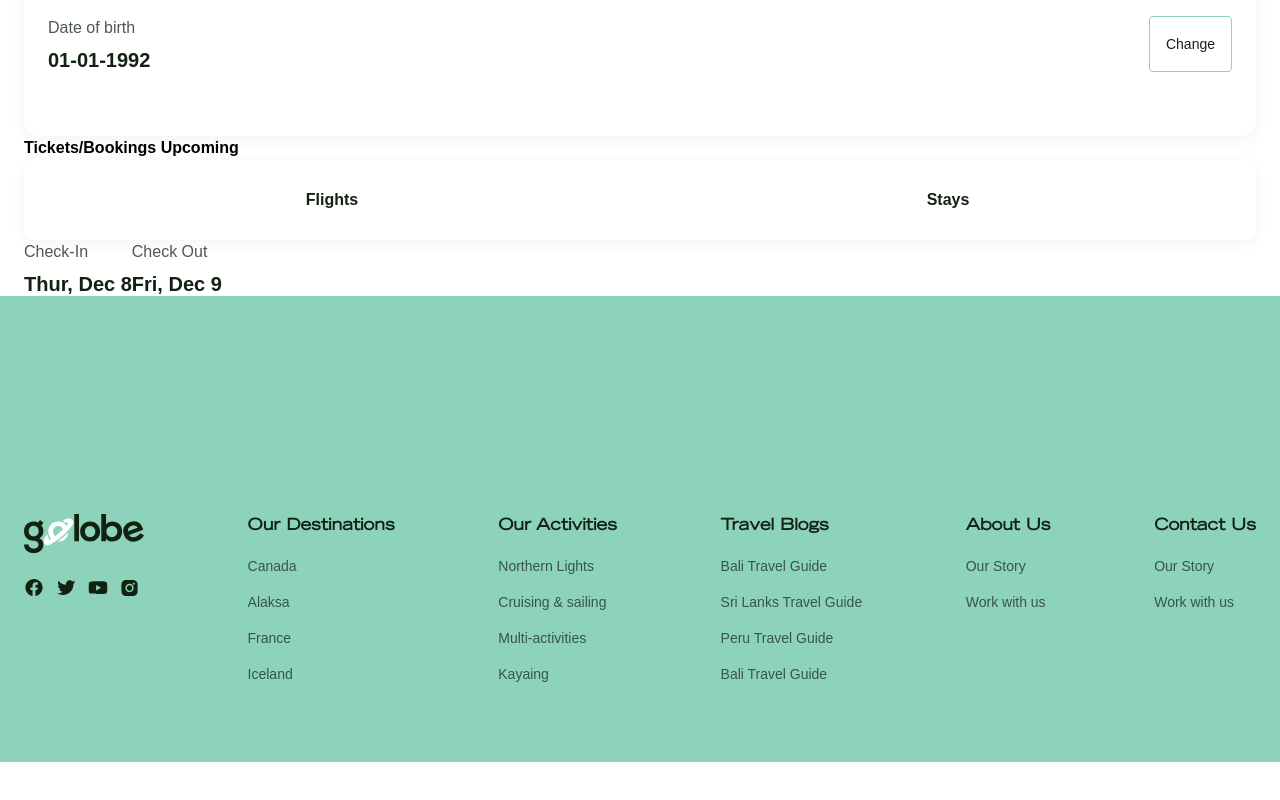
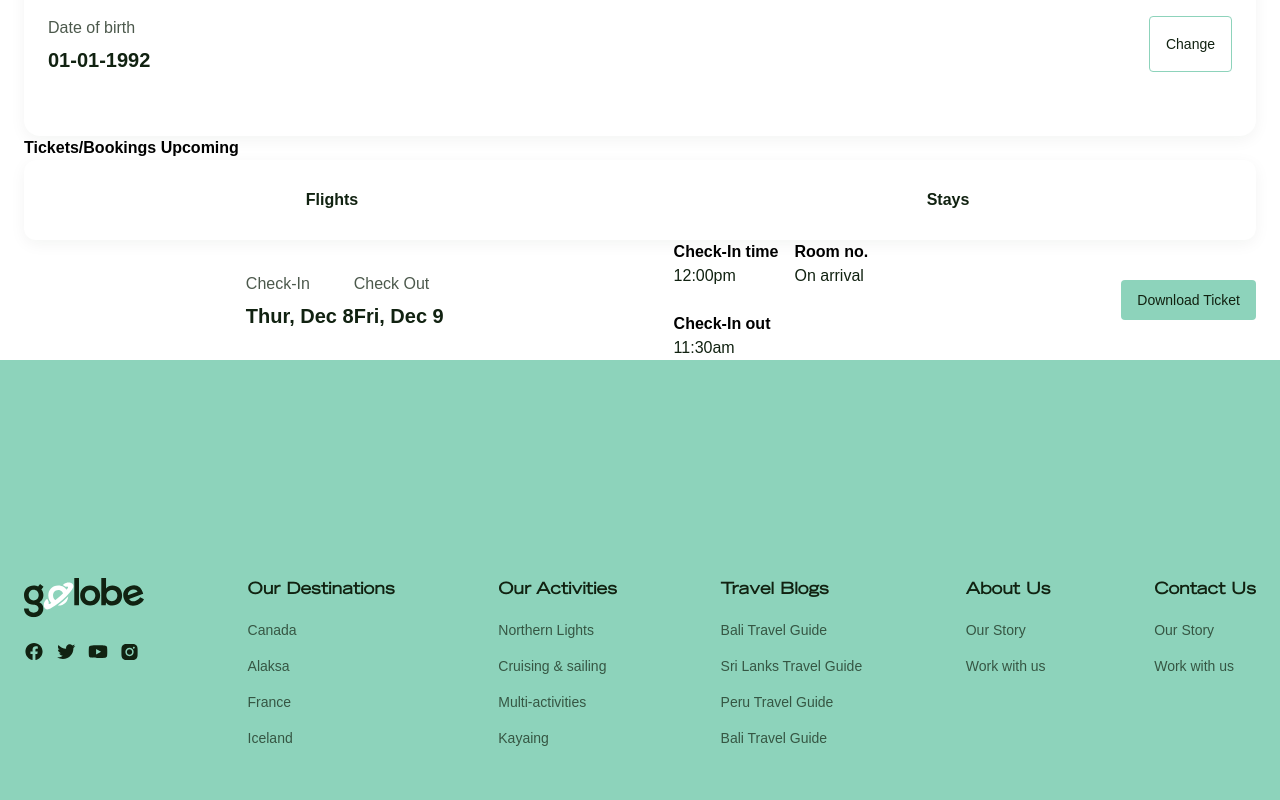
Before and after one commit to progdidi/globe, a React (Create React App) app: page / in a window 1280 px wide. Shown: the part 1613-2413 px from the top of the page. Before the commit the page ends 2375 px from the top, so only its background shows below. Built offline with nearby package versions, Linux system fonts and the light colour scheme.

Commit message:
feat: feat AccountPage

```diff
--- a/src/pages/AccountPage/HistoryItem/HistoryItem.js
+++ b/src/pages/AccountPage/HistoryItem/HistoryItem.js
@@ -18,6 +18,32 @@ const HistoryItem = () => {
                     <p className="user-history__date-text">Fri, Dec 9</p>
                 </div>
             </div>
+
+            <div className="user-history__details">
+                <div className="history-detail__item">
+                    <img src="" alt="" className="history-detail__item-img" />
+                    <div>
+                        <h6 className="history-detail__item-titlr">Check-In time</h6>
+                        <p className="history-detail__item-text">12:00pm</p>
+                    </div>
+                </div>
+                <div className="history-detail__item">
+                    <img src="" alt="" className="history-detail__item-img" />
+                    <div>
+                        <h6 className="history-detail__item-titlr">Room no.</h6>
+                        <p className="history-detail__item-text">On arrival</p>
+                    </div>
+                </div>
+                <div className="history-detail__item">
+                    <img src="" alt="" className="history-detail__item-img" />
+                    <div>
+                        <h6 className="history-detail__item-titlr">Check-In out</h6>
+                        <p className="history-detail__item-text">11:30am</p>
+                    </div>
+                </div>
+            </div>
+
+            <button className="user-history__btn">Download Ticket</button>
         </div>
     )
 }
--- a/src/pages/AccountPage/HistoryItem/historyItem.scss
+++ b/src/pages/AccountPage/HistoryItem/historyItem.scss
@@ -1,5 +1,7 @@
 .user-history__item {
     display: flex;
+    align-items: center;
+    justify-content: space-between;
     .user-history__img {
 
     }
@@ -23,4 +25,35 @@
             }
         }
     }
+
+    .user-history__details {
+        display: grid;
+        grid-template-columns: repeat(2, 1fr);
+        gap: 24px 8px;
+        .history-detail__item {
+            display: flex;
+            gap: 8px;
+            &-title {
+                font-weight: 600;
+                font-size: 12px;
+                color: var(--blackish-green);
+                opacity: 0.6;
+            }
+
+            &-text {
+                font-weight: 500;
+                font-size: 16px;
+                color: var(--blackish-green);
+            }
+        }
+    }
+
+    .user-history__btn {
+        border-radius: 4px;
+        padding: 8px 16px;
+        background: var(--mint-green);
+        font-weight: 500;
+        font-size: 14px;
+        color: var(--blackish-green);
+    }
 }
```
